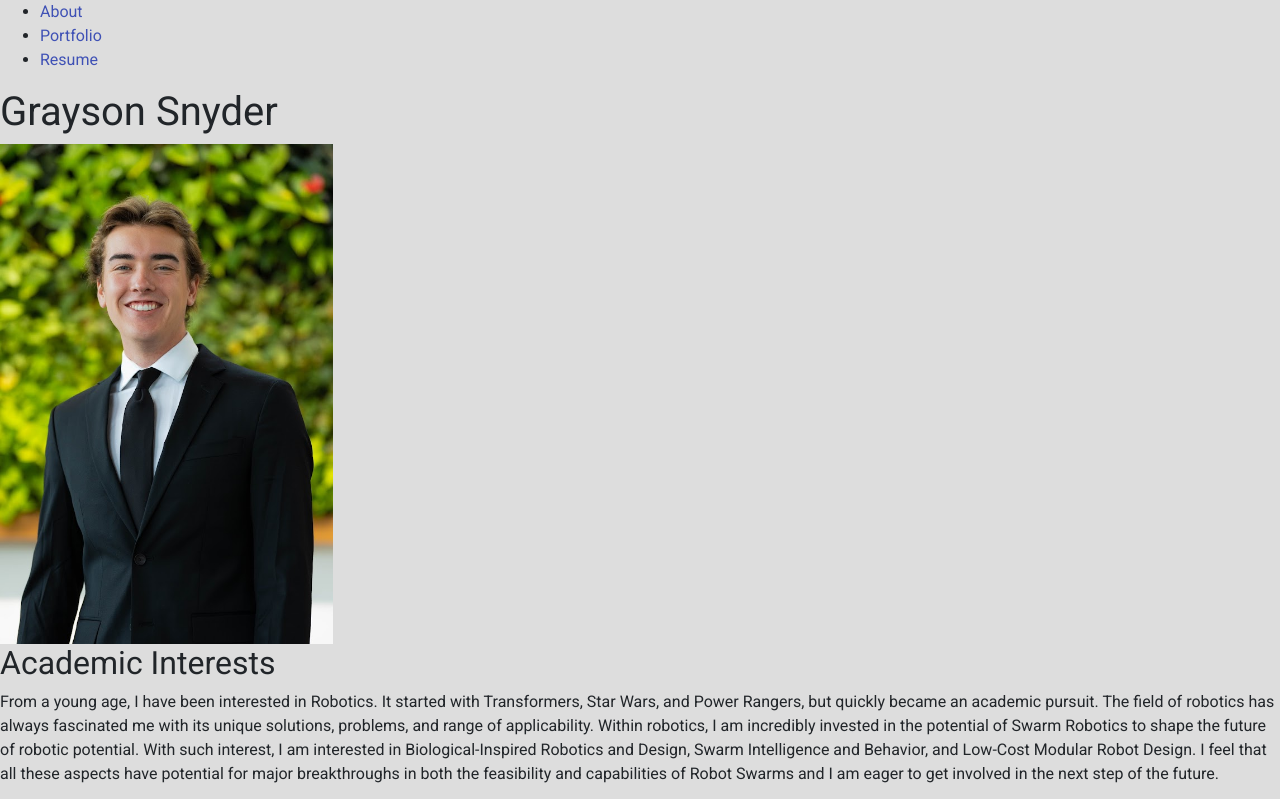
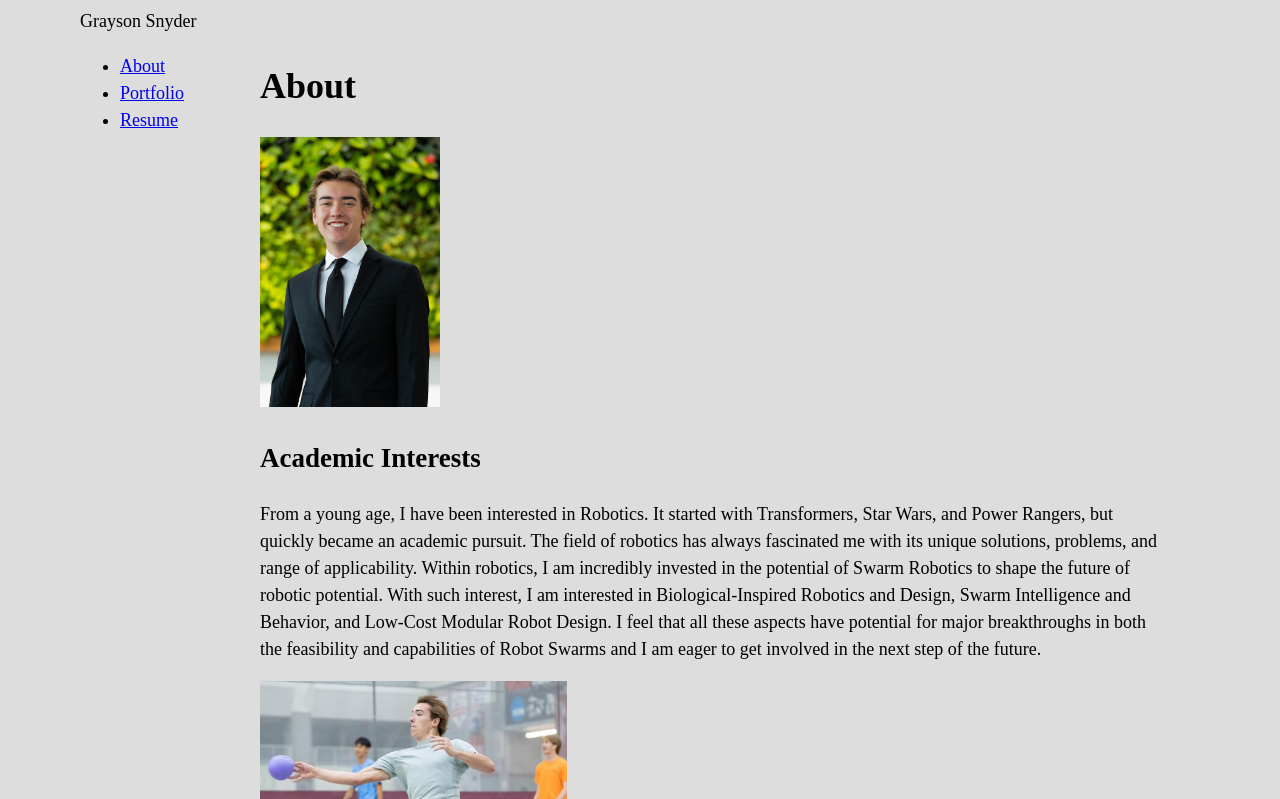
Before and after one commit to rhit-snydergi/rhit-snydergi.github.io, a plain HTML site: page public/index.html in a window 1280 px wide. Shown: the top 799 px of the page. Drawn offline with Linux system fonts and the light colour scheme; some packages are replaced by stand-ins of ours.

Commit message:
Work on css

```diff
--- a/public/index.html
+++ b/public/index.html
@@ -3,14 +3,15 @@
 
 <head>
   <meta charset="utf-8">
-  <meta name="viewport" content="width=device-width, initial-scale=1, shrink-to-fit=no">
-  <link rel="stylesheet" href="https://fonts.googleapis.com/css?family=Roboto:300,400,500,700|Material+Icons">
-  <link rel="stylesheet" href="styles/bootstrap-material-design.min.css">
+  <!-- <meta name="viewport" content="width=device-width, initial-scale=1, shrink-to-fit=no"> -->
+  <!-- <link rel="stylesheet" href="https://fonts.googleapis.com/css?family=Roboto:300,400,500,700|Material+Icons">
+  <link rel="stylesheet" href="styles/bootstrap-material-design.min.css"> -->
   <link rel="stylesheet" href="styles/main.css">
   <title>Grayson Snyder Portfolio</title>
 </head>
 
 <body id="about">
+  <header>Grayson Snyder</header>
   <nav>
     <ul>
       <li><a href="index.html">About</a></li>
@@ -19,8 +20,8 @@
     </ul>
   </nav>
   <main>
-    <h1>Grayson Snyder</h1>
-    <img src="images/MeProfessionalSenior.JPG" height="500px">
+    <h1>About</h1>
+    <img src="images/MeProfessionalSenior.JPG">
     <h2>Academic Interests</h2>
     <p>From a young age, I have been interested in Robotics. It started with Transformers, Star Wars, and Power Rangers,
       but quickly became an academic pursuit. The field of robotics has always fascinated me with its unique solutions,
@@ -29,13 +30,13 @@
       Design, Swarm Intelligence and Behavior, and Low-Cost Modular Robot Design. I feel that all these aspects have
       potential for major breakthroughs in both the feasibility and capabilities of Robot Swarms and I am eager to get
       involved in the next step of the future.</p>
-    <img src="images/MeActive.jpg" height="500px">
+    <img src="images/MeActive.jpg">
     <h2>Personal Life and Activities</h2>
     <p>I come from small town, rural Frankfort, Indiana. I graduated valedictorian of a class of 88 others amidst fields
       of corn and soybeans. Because of my school size, I lacked many engineering opportunities until college, with the
       exception of my starting of the FIRST Robotics Team my sophomore year of high school.</p>
 
-      <p>I have always tried to enrich my little time outside of academic work with a plethora of activities. While I do
+    <p>I have always tried to enrich my little time outside of academic work with a plethora of activities. While I do
       not consider myself an athlete by any sense of the word, I enjoy being active with Volleyball, Climbing, and Ping
       Pong. I try to stay involved in my community on and off campus through volunteering and service efforts such as
       Habitat for Humanity. For relaxation, I am a big foodie, cook, movie watcher, and game player whether it be video
--- a/public/styles/main.css
+++ b/public/styles/main.css
@@ -1,12 +1,47 @@
 body {
     background: #DDDDDD;
-}
-
-.navbar {
-    background-color: #800000;
-    color: white;
+    padding-left: 4em;
+    font-size: 18px;
+    line-height: 1.5;
 }
 
 .page-container {
     margin-top: 75px;
 }
+
+body#about img {
+    height: 15em;
+}
+
+p {
+    max-width: 50em;
+}
+
+body {
+    display: grid;
+    grid-template-areas: "head head"
+        "nav main"
+        "foot foot";
+    grid-template-columns: 10em 1fr;
+    grid-template-rows: auto 1fr auto;
+}
+
+body>header {
+    grid-area: head;
+    background-color: #DDDDDD;
+}
+
+body>nav {
+    grid-area: nav;
+    background-color: #DDDDDD;
+}
+
+body>main {
+    grid-area: main;
+    background-color: #DDDDDD;
+}
+
+body>footer {
+    grid-area: foot;
+    background-color: #DDDDDD;
+}
```
Also changed, not shown: public/portfolio.html (+1 -0 lines), public/resume.html (+1 -0 lines).
